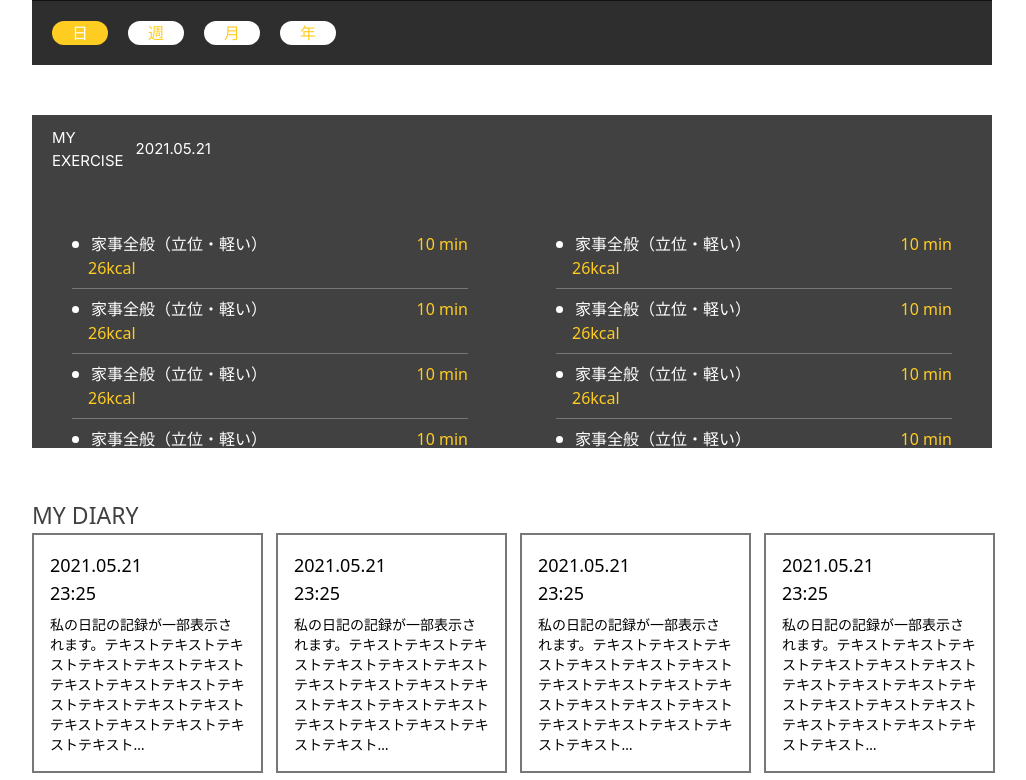
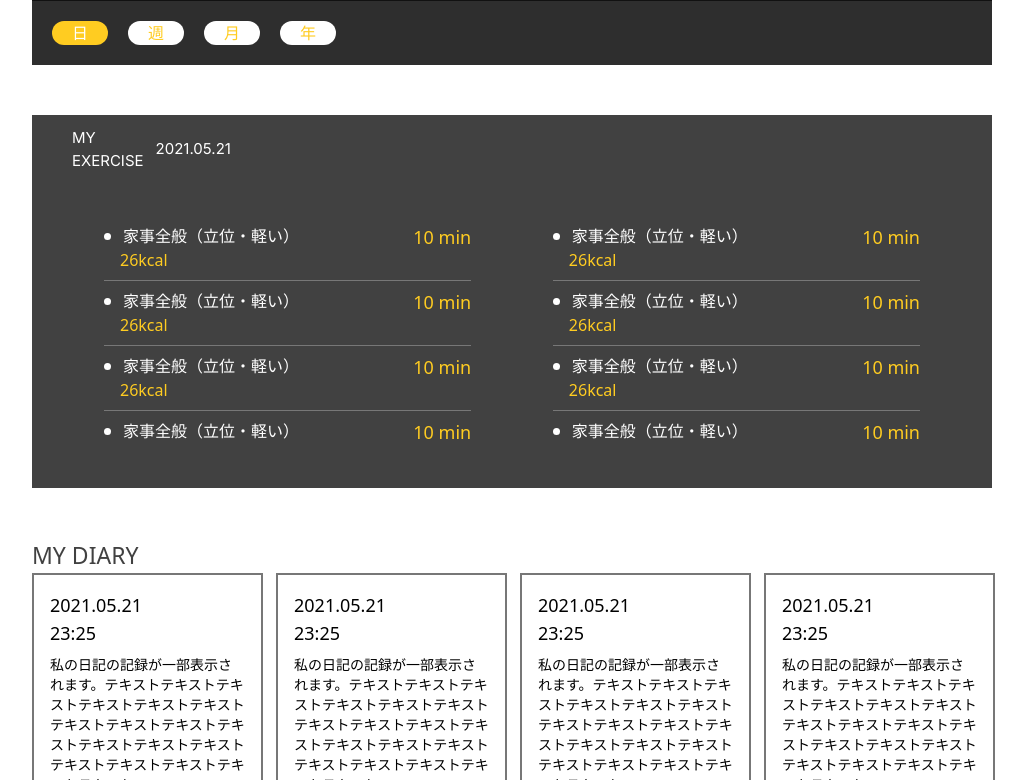
Before and after one commit to LofizDev/Arent_Test, a React (Vite) app: page /records in a window 1280 px wide. Shown: the part 940-1720 px from the top of the page, without its empty margins (128-1154 px from the left). Built offline with nearby package versions, Linux system fonts and the light colour scheme.

Commit message:
record and scrollbar

```diff
--- a/src/components/ExerciseList.tsx
+++ b/src/components/ExerciseList.tsx
@@ -2,11 +2,11 @@ import data from '../../mock/exercise.json';
 
 function ExerciseList() {
     return <>
-    <div className='px-5 flex items-center gap-1 py-3'>
+    <div className='exercise-list flex items-center gap-1 py-3'>
                     <span className='font-inter text-[15px] text-white '>MY <br /> EXERCISE</span>
                     <p className='text-white font-inter text-[15px] ml-2'>2021.05.21</p>
                 </div>
-    <div className="h-[264px] flex text-light justify-between p-10 overflow-y-scroll">
+    <div className="h-[264px] flex text-light justify-between md:p-8 p-4 overflow-y-scroll w-full">
         <ul className="list-disc w-[45%]">
             {data.exercises.map((item, index) => <li key={index} className="flex justify-between border-b border-b border-gray-400 py-2">
                 <div>
@@ -20,7 +20,7 @@ function ExerciseList() {
                         {item.kcal}kcal
                     </span>
                 </div>
-                <div className="text-primary-300">
+                <div className="text-primary-300 text-[18px]">
                     {item.minute} min
                 </div>
             </li>)}
@@ -39,7 +39,7 @@ function ExerciseList() {
                         {item.kcal}kcal
                     </span>
                 </div>
-                <div className="text-primary-300">
+                <div className="text-primary-300 text-[18px]">
                     {item.minute} min
                 </div>
             </li>)}
--- a/src/components/RecordCategory.tsx
+++ b/src/components/RecordCategory.tsx
@@ -6,11 +6,12 @@ interface Iprops {
   name: string;
   description: string;
   type: string;
+  label?: string;
 }
 function RecordCategory(props: Iprops) {
   const { name, description, type } = props;
   return (
-    <div className="RecordCategory w-full object-cover h-[288px] bg-yellow-400 p-6">
+    <a href={`#${props.label}`} className="RecordCategory w-full object-cover h-[288px] bg-yellow-400 p-6">
       <div className="relative">
         <img
           src={
@@ -33,7 +34,7 @@ function RecordCategory(props: Iprops) {
           </div>
         </div>
       </div>
-    </div>
+    </a>
   );
 }
 
--- a/src/index.css
+++ b/src/index.css
@@ -3,3 +3,24 @@
 @tailwind base;
 @tailwind components;
 @tailwind utilities;
+
+::-webkit-scrollbar {
+    width: 10px;
+    }
+
+::-webkit-scrollbar-track {
+    background: #777777;
+    width: 6px;
+    height: 90%;
+    border-radius: 999px;
+    }
+
+::-webkit-scrollbar-thumb {
+    background: #FFCC21;
+    border-radius: 999px;
+    }
+
+::-webkit-scrollbar-thumb:hover {
+   background: #FF963C;
+   border-radius: 999px;
+    }
--- a/src/pages/Records.tsx
+++ b/src/pages/Records.tsx
@@ -34,22 +34,24 @@ function Records() {
 
     return (
         <Layout>
-            <div className="flex my-[50px] lg:w-[960px] lg:px-0 px-3 w-full justify-between mx-auto">
+            <div className="flex my-[50px] lg:w-[960px] lg:px-0 px-3 w-full justify-between mx-auto scroll-smooth">
                 <div className='grid lg:grid-cols-3 cursor-pointer gap-2 grid-cols-2'>
                     <RecordCategory
                         name="BODY RECORD"
                         description="自分のカラダの記録"
                         type="1"
+                        label='body-record'
                     />
                     <RecordCategory
                         name="MY EXERCISE"
                         description="自分の運動の記録"
                         type="2"
+                        label="my-exercise"
                     />
-                    <RecordCategory name="MY DIARY" description="自分の日記" type="3" />
+                    <RecordCategory name="MY DIARY" description="自分の日記" type="3" label="my-diary" />
                 </div>
             </div>
-            <div className='lg:w-[960px] w-full lg:px-0 px-3 bg-[#2E2E2E] mx-auto '>
+            <div id='body-record' className='lg:w-[960px] w-full lg:px-0 px-3 bg-[#2E2E2E] mx-auto '>
                 <div className='px-5 flex items-center gap-1 py-3'>
                     <span className='font-inter text-[15px] text-white '>BODY <br /> RECORD</span>
                     <p className='text-white font-inter text-[15px] ml-2'>2021.05.21</p>
@@ -64,10 +66,10 @@ function Records() {
                     ))}
                 </div>
             </div>
-            <div className='lg:w-[960px] w-full lg:px-0 mt-[50px] px-3 bg-dark-500 mx-auto'>
+            <div id='my-exercise' className='lg:w-[960px] w-full lg:px-10 mt-[50px] px-2 lg:pb-10 pb-6 bg-dark-500 mx-auto'>
                 <ExerciseList/>
             </div>
-            <div className='lg:w-[960px] w-full mt-[50px] mx-auto'>
+            <div id='my-diary' className='lg:w-[960px] w-full mt-[50px] mx-auto'>
                 <h1 className='uppercase text-dark-500 text-[23px] '>my diary</h1>
                 <div className='lg:grid-cols-4 grid md:px-0 px-3 mx-auto gap-4 grid-cols-2 md:grid-cols-3'>
                     {diaries.slice(0, lastPage).map(e => (
```
